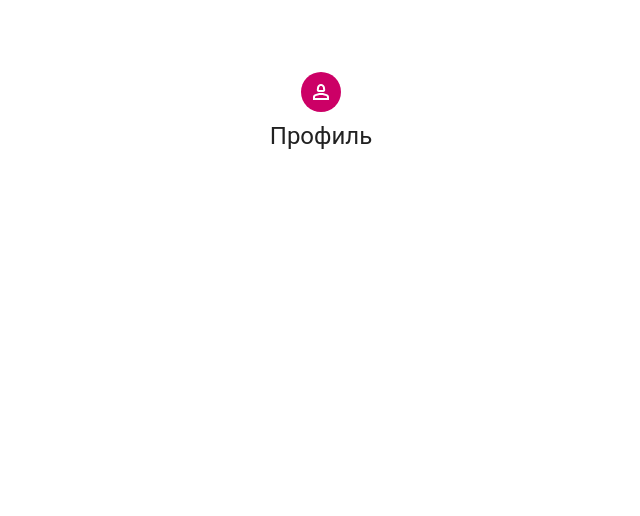
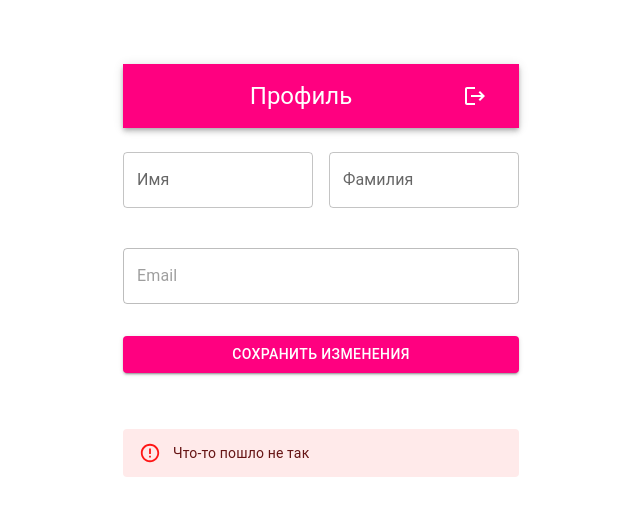
Before and after one commit to MilenaTsss/Course_work_booking, a React app in the folder frontend/: page /profile in a window 1280 px wide. Shown: the top 516 px of the page, without its empty margins (319-959 px from the left). Built offline with nearby package versions, Linux system fonts and the light colour scheme; no server answers; the HTML template or start-up script is replaced by a standard one.

Commit message:
added customer page

```diff
--- /dev/null
+++ b/frontend/src/components/AdminProfile.js
@@ -0,0 +1,32 @@
+import React from 'react';
+import {
+    Avatar,
+    Box,
+    Container,
+    Typography,
+    CssBaseline,
+} from '@mui/material';
+import Person2OutlinedIcon from '@mui/icons-material/Person2Outlined';
+
+export default function AdminProfilePage() {
+    return (
+        <Container component="main" maxWidth="xs">
+            <CssBaseline/>
+            <Box
+                sx={{
+                    marginTop: 8,
+                    display: 'flex',
+                    flexDirection: 'column',
+                    alignItems: 'center',
+                }}
+            >
+                <Avatar sx={{m: 1, bgcolor: 'secondary.main'}}>
+                    <Person2OutlinedIcon/>
+                </Avatar>
+                <Typography component="h1" variant="h5">
+                    Профиль пользователя
+                </Typography>
+            </Box>
+        </Container>
+    );
+}
--- a/frontend/src/components/App.js
+++ b/frontend/src/components/App.js
@@ -7,6 +7,7 @@ import LoginPage from "./LoginPage";
 import RegisterCustomerPage from "./RegisterCustomerPage";
 import RegisterAdminPage from "./RegisterAdminPage";
 import CustomerProfilePage from "./CustomerProfile";
+import AdminProfilePage from "./AdminProfile";
 
 export default class App extends Component {
     constructor(props) {
@@ -22,6 +23,7 @@ export default class App extends Component {
                     <Route path="/register" element={<RegisterCustomerPage/>}/>
                     <Route path="/register/admin" element={<RegisterAdminPage/>}/>
                     <Route path="/profile" element={<CustomerProfilePage/>}/>
+                    <Route path="/admin" element={<AdminProfilePage/>}/>
                 </Routes>
             </Router>
         );
--- a/frontend/src/components/CustomerProfile.js
+++ b/frontend/src/components/CustomerProfile.js
@@ -1,31 +1,204 @@
-import React from 'react';
+import React, {useState, useEffect} from 'react';
+import {Link as RouterLink, useNavigate} from 'react-router-dom';
+import Cookies from "js-cookie";
+
 import {
-    Avatar,
+    AppBar,
+    Toolbar,
+    IconButton,
+    Button,
+    TextField,
     Box,
     Container,
+    Grid,
     Typography,
     CssBaseline,
+    FormLabel,
+    Link,
+    Alert
 } from '@mui/material';
-import Person2OutlinedIcon from '@mui/icons-material/Person2Outlined';
+import LogoutIcon from '@mui/icons-material/Logout';
+import {validatePassword} from "./utils/Validation";
+
 
 export default function CustomerProfilePage() {
+    const [user, setUser] = useState(null);
+    const [email, setEmail] = useState('')
+    const [firstName, setFirstName] = useState('')
+    const [lastName, setLastName] = useState('')
+
+    const [passwordError, setPasswordError] = useState('');
+    const [error, setError] = useState(null);
+
+    const [success, setSuccess] = useState(null);
+
+    const navigate = useNavigate();
+
+    const getUserInfo = () => {
+        console.log(Cookies.get('token'))
+        const requestOptions = {
+            method: "GET",
+            headers: {"Content-Type": "application/json", "Authorization": 'Token ' + Cookies.get('token')},
+        };
+        console.log(requestOptions)
+
+        fetch("/api/profile/", requestOptions)
+            .then(async (response) => {
+                const data = await response.json();
+                if (!response.ok) {
+                    setSuccess(null);
+                    setError('Что-то пошло не так');
+                } else {
+                    setUser(data)
+                    setEmail(data.email)
+                    setFirstName(data.first_name)
+                    setLastName(data.last_name)
+                    setSuccess(null);
+                    setError(null);
+                }
+                return data;
+            })
+            .catch((error) => {
+                console.error('Error:', error);
+                setSuccess(null);
+                setError('Что-то пошло не так');
+            });
+    }
+
+    const handleLogout = () => {
+        Cookies.remove('token');
+        navigate("/login");
+    };
+
+    const handlePasswordChange = (e) => {
+        e.preventDefault();
+        // Update password here...
+    };
+
+    const handleChangeUserInfo = (event) => {
+        event.preventDefault();
+
+        const requestOptions = {
+            method: "PATCH",
+            headers: {"Content-Type": "application/json", "Authorization": 'Token ' + Cookies.get('token')},
+            body: JSON.stringify({
+                first_name: firstName,
+                last_name: lastName,
+            }),
+        };
+
+        fetch("/api/profile/", requestOptions)
+            .then(async (response) => {
+                const data = await response.json();
+                if (!response.ok) {
+                    setSuccess(null);
+                    setError('Что-то пошло не так');
+                } else {
+                    setUser(data)
+                    setSuccess('Данные успешно обновлены')
+                    setError(null);
+                }
+                return data;
+            })
+            .catch((error) => {
+                console.error('Error:', error);
+                setSuccess(null);
+                setError('Что-то пошло не так.');
+            });
+    }
+
+    useEffect(() => {
+        getUserInfo()
+    }, []);
+
     return (
         <Container component="main" maxWidth="xs">
             <CssBaseline/>
-            <Box
-                sx={{
+            <Box sx={{
                 marginTop: 8,
                 display: 'flex',
                 flexDirection: 'column',
                 alignItems: 'center',
             }}
             >
-                <Avatar sx={{m: 1, bgcolor: 'secondary.main'}}>
-                    <Person2OutlinedIcon/>
-                </Avatar>
-                <Typography component="h1" variant="h5">
+                <AppBar position="static">
+                    <Toolbar>
+                        <Typography component="h1" variant="h5" sx={{flexGrow: 1, textAlign: 'center'}}>
                             Профиль
                         </Typography>
+                        <IconButton color="inherit" onClick={handleLogout}>
+                            <LogoutIcon/>
+                        </IconButton>
+                    </Toolbar>
+                </AppBar>
+
+                <Box component="form" onSubmit={handleChangeUserInfo} noValidate sx={{mt: 1}}>
+                    <Grid container spacing={2}>
+                        <Grid item xs={12} sm={6}>
+                            <TextField
+                                margin="normal"
+                                fullWidth
+                                id="firstName"
+                                label="Имя"
+                                name="firstName"
+                                value={firstName}
+                                onChange={(event) => setFirstName(event.target.value)}
+                            />
+                        </Grid>
+                        <Grid item xs={12} sm={6}>
+                            <TextField
+                                margin="normal"
+                                fullWidth
+                                id="lastName"
+                                label="Фамилия"
+                                name="lastName"
+                                value={lastName}
+                                onChange={(event) => setLastName(event.target.value)}
+                            />
+                        </Grid>
+                        <Grid item xs={12}>
+                            <TextField
+                                margin="normal"
+                                fullWidth
+                                id="email"
+                                label="Email"
+                                name="email"
+                                value={user ? user.email : ''}
+                                disabled
+                            />
+                        </Grid>
+                    </Grid>
+
+                    <Button
+                        type="submit"
+                        fullWidth
+                        variant="contained"
+                        sx={{mt: 3, mb: 2}}
+                    >
+                        Сохранить изменения
+                    </Button>
+                </Box>
+
+                {/*<Typography variant="h2">Past Bookings</Typography>*/}
+                {/*<Select value={booking} onChange={event => setBooking(event.target.value)} fullWidth>*/}
+                {/*    /!* add list of bookings here *!/*/}
+                {/*</Select><br/>*/}
+
+                {/*<FormLabel>Rating:</FormLabel>*/}
+                {/*<TextField type="number" value={rating} onChange={event => setRating(event.target.value)}*/}
+                {/*           fullWidth/><br/>*/}
+                {/*<Button variant="contained" onClick={leaveRating}>Submit Rating</Button><br/>*/}
+
+                {/*<FormLabel>Review:</FormLabel>*/}
+                {/*<TextField multiline maxRows={4} value={review} onChange={event => setReview(event.target.value)}*/}
+                {/*           fullWidth/><br/>*/}
+                {/*<Button variant="contained" onClick={leaveReview}>Leave a Review</Button><br/>*/}
+                {error && (
+                    <Alert severity="error" sx={{mt: 5, width: '100%', textAlign: 'center'}}>{error}</Alert>
+                )}
+                {success && (
+                    <Alert severity="success" sx={{mt: 5, width: '100%', textAlign: 'center'}}>{success}</Alert>
+                )}
             </Box>
         </Container>
     );
```
Also changed, not shown: 2 other files (tests, documents, lock files or other folders). Lines whose indentation alone changed are shown as unchanged.
